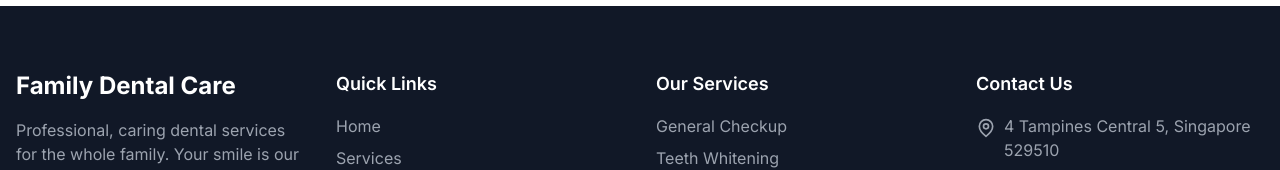
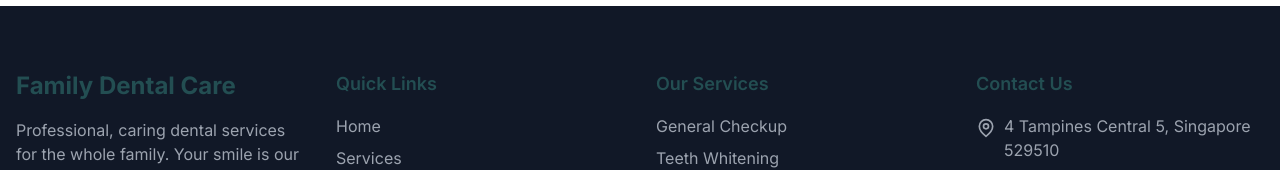
Before and after one commit to hollycloudflare/family-dental-care, a Next.js app: page / in a window 1280 px wide. Shown: the part 4581-4751 px from the top of the page. Built offline with nearby package versions, Linux system fonts and the light colour scheme.

Commit message:
Change font color to blue-green (teal)

```diff
--- a/app/globals.css
+++ b/app/globals.css
@@ -8,7 +8,11 @@
   }
 
   body {
-    @apply text-gray-900 bg-white;
+    @apply text-teal bg-white;
+  }
+
+  h1, h2, h3, h4, h5, h6 {
+    @apply text-teal-dark;
   }
 }
 
--- a/tailwind.config.ts
+++ b/tailwind.config.ts
@@ -34,6 +34,11 @@ const config: Config = {
           light: '#FFC1E0',
           dark: '#E88BB5',
         },
+        teal: {
+          DEFAULT: '#2C7A7B', // Blue-green for text
+          light: '#4FD1C5',
+          dark: '#234E52',
+        },
       },
       fontFamily: {
         sans: ['Inter', 'system-ui', 'sans-serif'],
```
